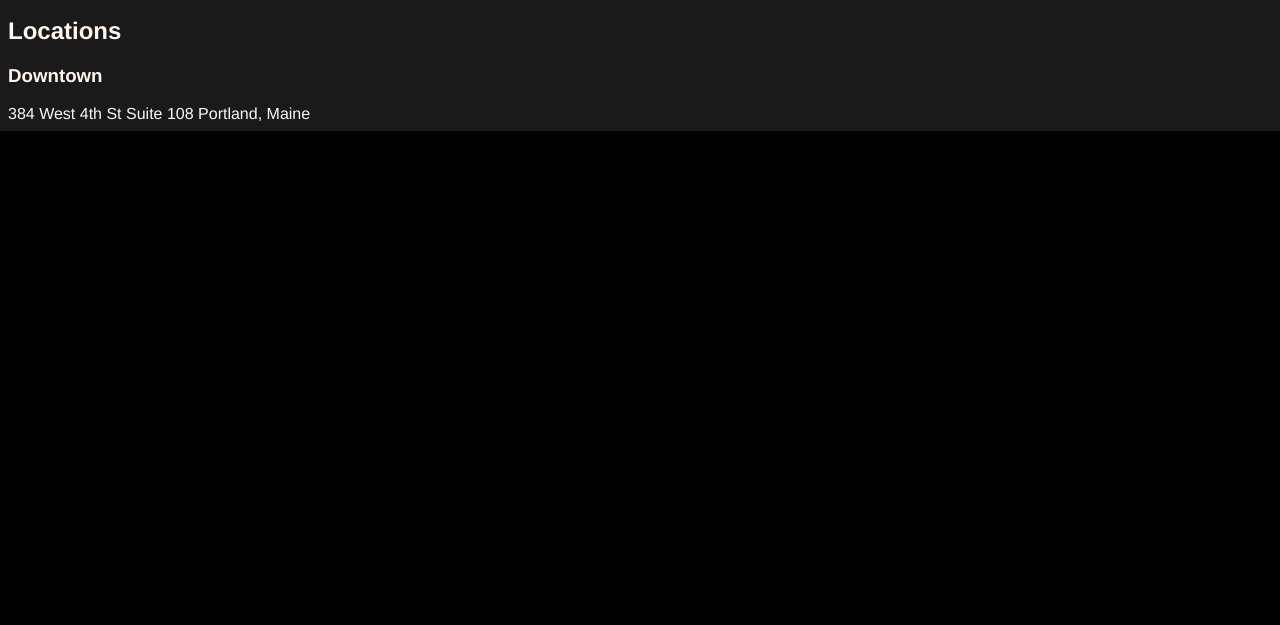
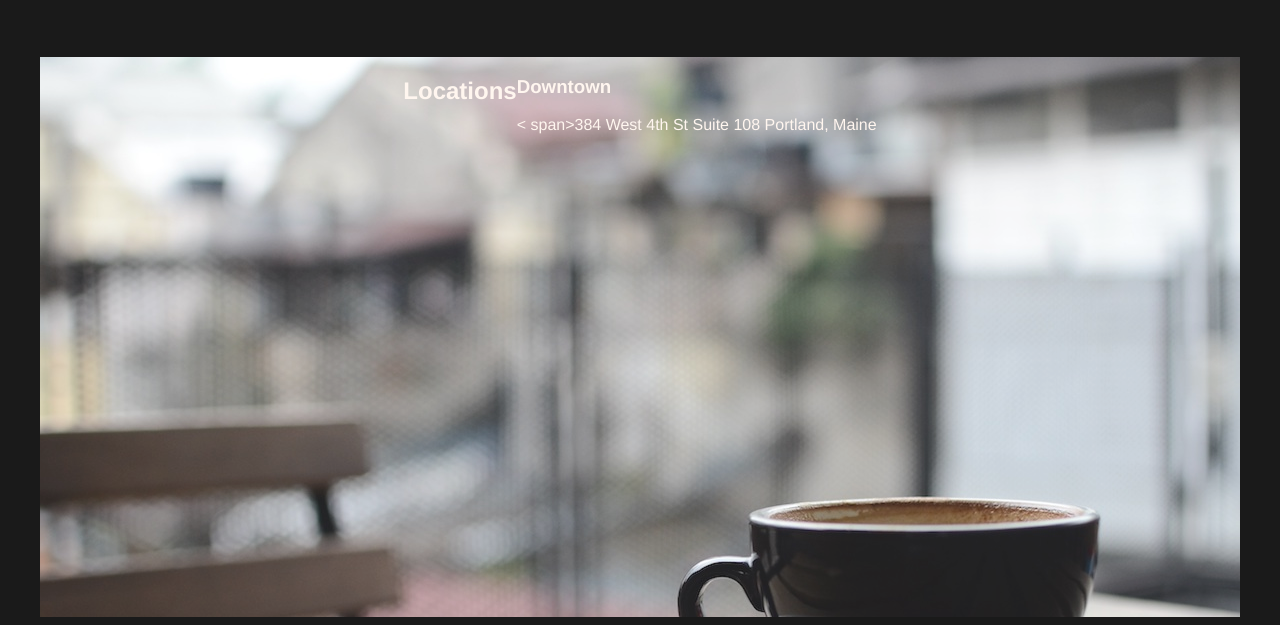
Before and after one commit to whaleguitar/tea_cozy, a plain HTML site: page index.html in a window 1280 px wide. Shown: the part 1445-2070 px from the top of the page. Before the commit the page ends 1576 px from the top, so only its background shows below. Drawn offline with Linux system fonts and the light colour scheme.

Commit message:
added location backgroundsizedsized location background

```diff
--- a/index.html
+++ b/index.html
@@ -54,15 +54,16 @@
         </div> <!-- End middle -->
       </div><!-- midbox -->
       <!-- Locations area -->
-      <div class="locations"> <!-- locations container -->
-        <div class-"window">
+      <div class="places"> <!-- locations container -->
+        <div class="window"> <!-- photo background -->
           <h2 id="locations">Locations</h2>
-          <div class="address">
+          <div class="address"> <!-- address containers -->
             <h3>Downtown</h3>
-            <span>384 West 4th St</span>
+            < span>384 West 4th St</span>
             <span>Suite 108</span>
             <span>Portland, Maine</span>
-        </div> <!-- window image -->
+          </div> <!-- end address box -->
+         </div> <!-- window image -->
       </div> <!-- end locations container -->
 
 
--- a/style.css
+++ b/style.css
@@ -89,3 +89,16 @@ nav a {
 .teas h4 {
   margin-top: 10px;
 }
+.places {
+  display: flex;
+  justify-content: center;
+}
+.window {
+  display: flex;
+  justify-content: center;
+  background-image: url(Resources/img-locations-background.jpg);
+  width: 1200px;
+  height: 560px;
+margin-top: 60px;
+  object-fit: cover;
+}
```
